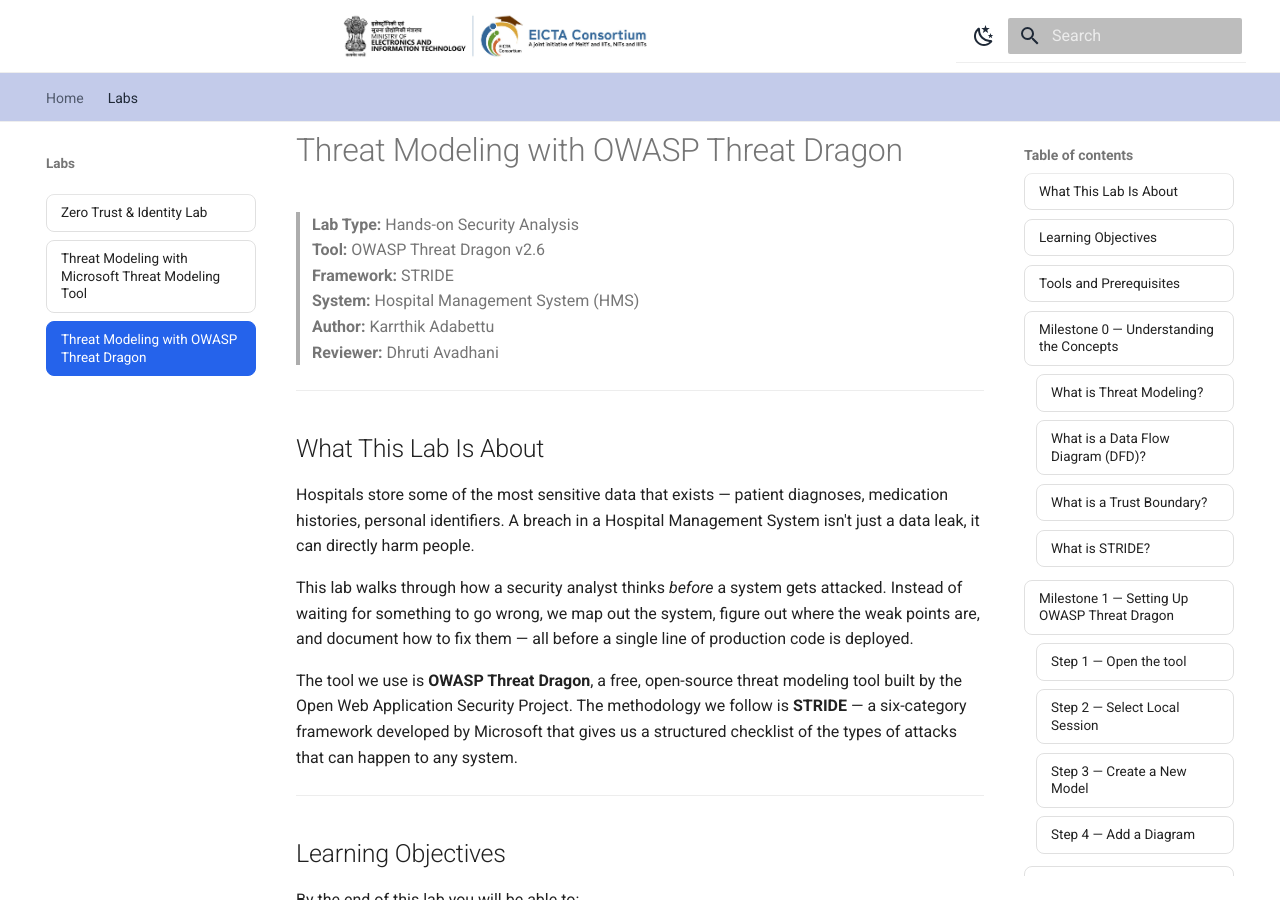
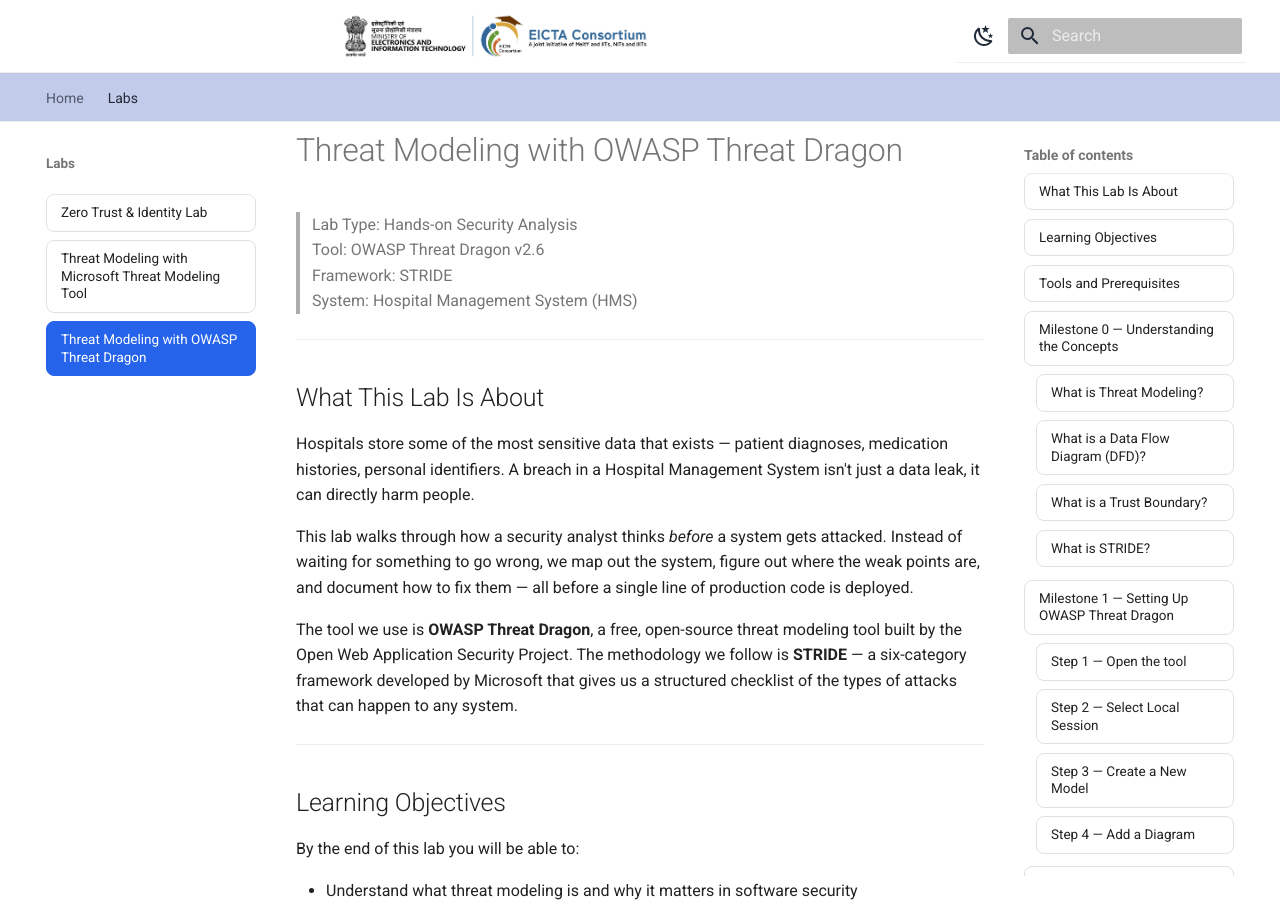
Before and after one commit to Generative-AI-Cybersecurity/Generative-AI-Cyber-Security-IITK, an MkDocs documentation site: the page built from docs/owasp-threat-dragon/index.md, in a window 1280 px wide and 900 px high. Built offline with MkDocs 1.6.1 and Material for MkDocs 9.7.7, drawn with Linux system fonts in a browser that asks for light colours.

Commit message:
Removed author details from labs

```diff
--- a/docs/owasp-threat-dragon/index.md
+++ b/docs/owasp-threat-dragon/index.md
@@ -1,11 +1,10 @@
 # Threat Modeling with OWASP Threat Dragon
 
-> **Lab Type:** Hands-on Security Analysis
-> **Tool:** OWASP Threat Dragon v2.6
-> **Framework:** STRIDE
-> **System:** Hospital Management System (HMS)
-> **Author:** Karrthik Adabettu
-> **Reviewer:** Dhruti Avadhani
+> Lab Type: Hands-on Security Analysis
+> Tool: OWASP Threat Dragon v2.6
+> Framework: STRIDE
+> System: Hospital Management System (HMS)
+
 
 ---
 
```
Also changed, not shown: docs/microsoft-threat-model-software/index.md (+1 -2 lines), docs/test-lab/index.md (+0 -9 lines).
